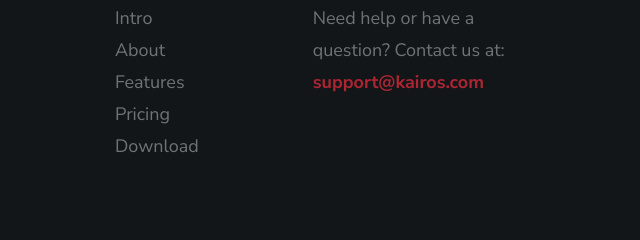
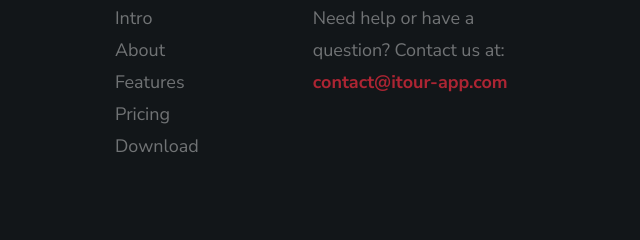
Before and after one commit to bilalnust/iTour_LandingPage, a plain HTML site: page index.html in a window 1280 px wide. Shown: the part 6442-6682 px from the top of the page, 640-1280 px from the left. Drawn offline with Linux system fonts and the light colour scheme; files whose address does not match are found by name; a web font is replaced by a local one.

Commit message:
Changed email address

```diff
--- a/index.html
+++ b/index.html
@@ -400,7 +400,7 @@
                         <h4>Contact Us.</h4>
                         <p>
                         Need help or have a question? Contact us at: <br>
-                        <a href="mailto:#0" class="footer__mail-link">support@kairos.com</a>
+                        <a href="mailto:#0" class="footer__mail-link">contact@itour-app.com</a>
                         </p>
                     </div>
 
```
